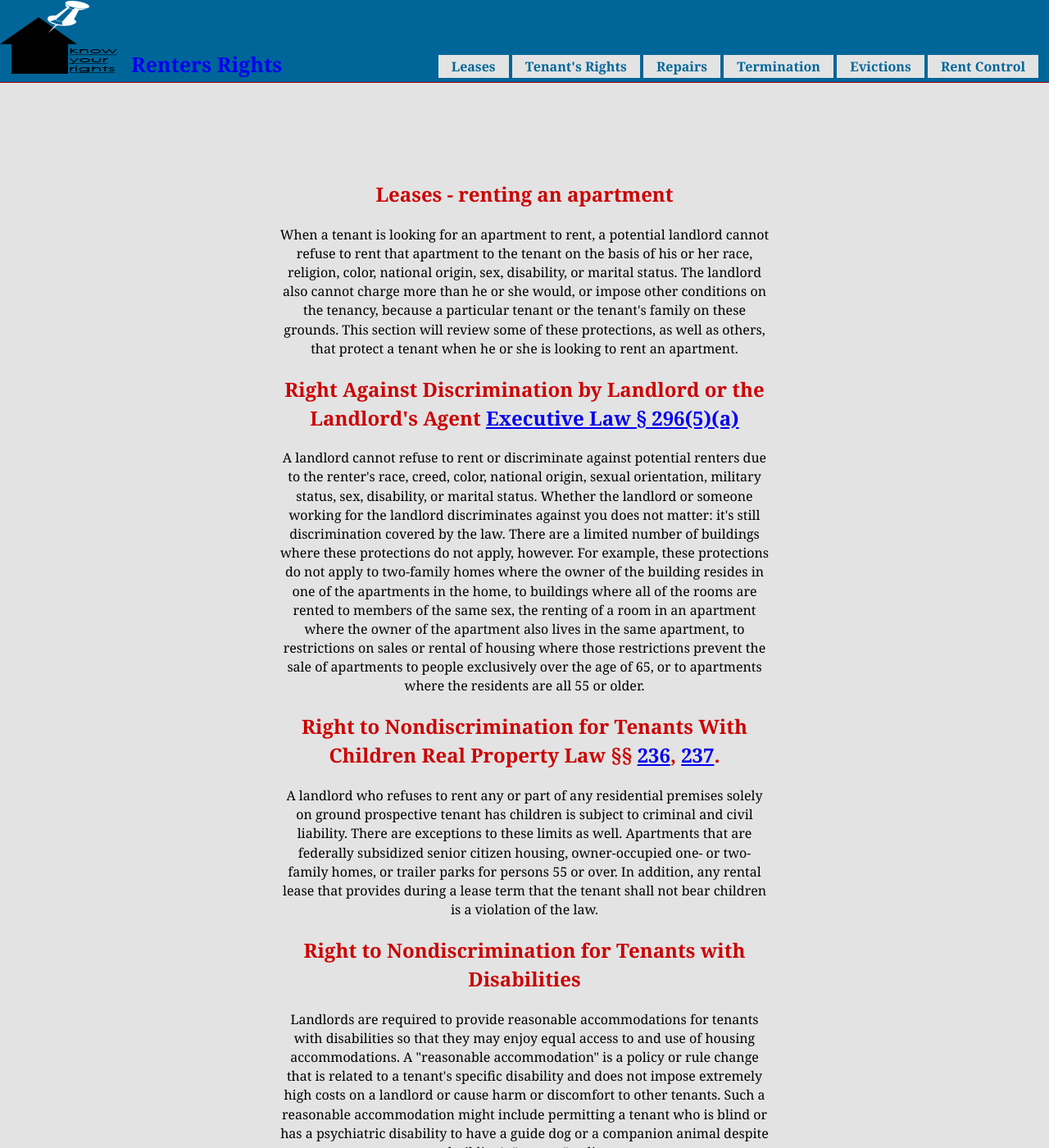
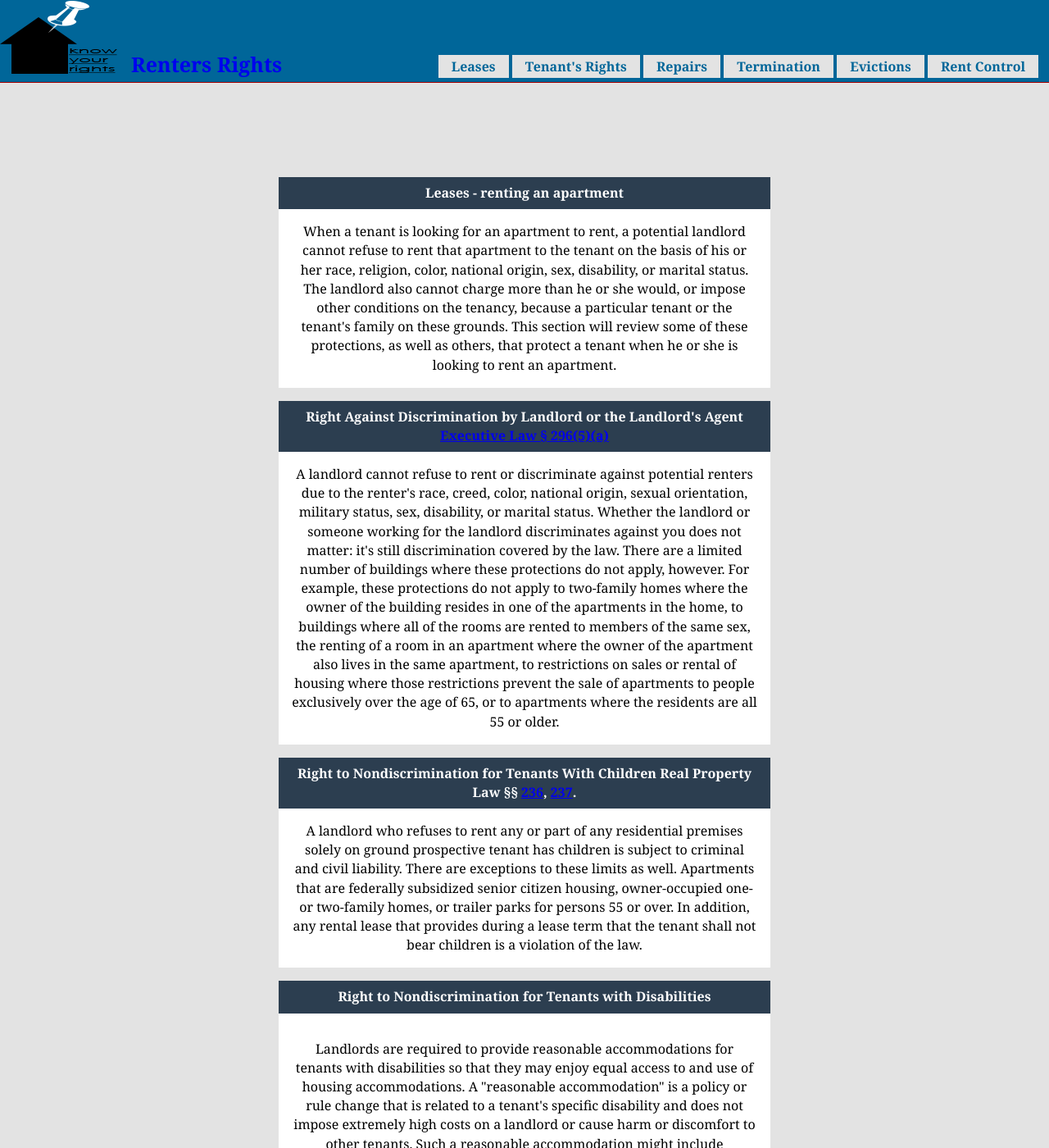
Before and after one commit to iinf362/team4, a Jekyll site: the page built from leases.html, in a window 1280 px wide and 1400 px high. Shown: the whole window at 82% size. Built offline with Jekyll 4.4.1, drawn with Linux system fonts in a browser that asks for light colours.

Commit message:
updated css, added js

```diff
--- a/css/main.css
+++ b/css/main.css
@@ -198,6 +198,31 @@
 }
 
  /* this box keepts the three divs in place */
+ /* Drops */
+
+.drops {
+  margin-top: 1em;
+  margin-bottom: 1em;
+}
+.drop {
+  margin-bottom: 1em;
+  background: white;
+}
+
+.drop-title {
+  font-weight: bold;
+  background: #2c3e50;
+  color: white;
+  padding: 0.5em 1em;
+  cursor: pointer;
+}
+.drop-title:hover {
+  background: #34495e;
+}
+.drop-content {
+  padding: 1em;
+}
+
 
 .box {
  max-width:1360px;
--- a/leases.html
+++ b/leases.html
@@ -7,34 +7,44 @@
 
 <div class="container">
         <div class="content">
-  <h2>Leases - renting an apartment</h2>
+<div class="drops">
+	<div class="drop">
+  <div class="drop-title">Leases - renting an apartment</div>
 
-<p>When a tenant is looking for an apartment to rent, a potential landlord cannot refuse to rent that apartment to the tenant on the basis of his or her race, religion, color, national origin, sex, disability, or marital status. The landlord also cannot charge more than he or she would, or impose other conditions on the tenancy, because a particular tenant or the tenant's family on these grounds. This section will review some of these protections, as well as others, that protect a tenant when he or she is looking to rent an apartment.</p>
+<div class="drop-content">When a tenant is looking for an apartment to rent, a potential landlord cannot refuse to rent that apartment to the tenant on the basis of his or her race, religion, color, national origin, sex, disability, or marital status. The landlord also cannot charge more than he or she would, or impose other conditions on the tenancy, because a particular tenant or the tenant's family on these grounds. This section will review some of these protections, as well as others, that protect a tenant when he or she is looking to rent an apartment.</div>
+	</div>
+	<div class="drop">
+  <div class="drop-title">Right Against Discrimination by Landlord or the Landlord's Agent  <a href="http://public.leginfo.state.ny.us/LAWSSEAF.cgi?QUERYDATA=EXC296">Executive Law § 296(5)(a)</a></div>
 
-<h2> Right Against Discrimination by Landlord or the Landlord's Agent  <a href="http://public.leginfo.state.ny.us/LAWSSEAF.cgi?QUERYDATA=EXC296">Executive Law § 296(5)(a)</a></h2>
+<div class="drop-content">A landlord cannot refuse to rent or discriminate against potential renters due to the renter's race, creed, color, national origin, sexual orientation, military status, sex, disability, or marital status. Whether the landlord or someone working for the landlord discriminates against you does not matter: it's still discrimination covered by the law. There are a limited number of buildings where these protections do not apply, however.  For example, these protections do not apply to two-family homes where the owner of the building resides in one of the apartments in the home, to buildings where all of the rooms are rented to members of the same sex, the renting of a room in an apartment where the owner of the apartment also lives in the same apartment, to restrictions on sales or rental of housing where those restrictions prevent the sale of apartments to people exclusively over the age of 65, or to apartments where the residents are all 55 or older.</div>
+	</div>
+	<div class="drop">
+<div class="drop-title">Right to Nondiscrimination for Tenants With Children Real Property Law §§ <a href="http://public.leginfo.state.ny.us/LAWSSEAF.cgi?QUERYDATA=RPP236)">236</a>, <a href="http://public.leginfo.state.ny.us/LAWSSEAF.cgi?QUERYDATA=RPP237">237</a>.</div>
 
-<p>A landlord cannot refuse to rent or discriminate against potential renters due to the renter's race, creed, color, national origin, sexual orientation, military status, sex, disability, or marital status. Whether the landlord or someone working for the landlord discriminates against you does not matter: it's still discrimination covered by the law. There are a limited number of buildings where these protections do not apply, however.  For example, these protections do not apply to two-family homes where the owner of the building resides in one of the apartments in the home, to buildings where all of the rooms are rented to members of the same sex, the renting of a room in an apartment where the owner of the apartment also lives in the same apartment, to restrictions on sales or rental of housing where those restrictions prevent the sale of apartments to people exclusively over the age of 65, or to apartments where the residents are all 55 or older.</p>
+<div class="drop-content">A landlord who refuses to rent any or part of any residential premises solely on ground prospective tenant has children is subject to criminal and civil liability. There are exceptions to these limits as well. Apartments that are federally subsidized senior citizen housing, owner-occupied one- or two-family homes, or trailer parks for persons 55 or over.  In addition, any rental lease that provides during a lease term that the tenant shall not bear children is a violation of the law.</div>
+</div>
+<div class="drop">
+<div class="drop-title">Right to Nondiscrimination for Tenants with Disabilities</div>
+<div class="drop-content">
+<p>Landlords are required to provide reasonable accommodations for tenants with disabilities so that they may enjoy equal access to and use of housing accommodations. A "reasonable accommodation" is a policy or rule change that is related to a tenant's specific disability and does not impose extremely high costs on a landlord or cause harm or discomfort to other tenants. Such a reasonable accommodation might include permitting a tenant who is blind or has a psychiatric disability to have a guide dog or a companion animal despite a building's "no pets" policy.</p>
 
-<h2>Right to Nondiscrimination for Tenants With Children Real Property Law §§ <a href="http://public.leginfo.state.ny.us/LAWSSEAF.cgi?QUERYDATA=RPP236)">236</a>, <a href="http://public.leginfo.state.ny.us/LAWSSEAF.cgi?QUERYDATA=RPP237">237</a>.</h2>
-
-<p>A landlord who refuses to rent any or part of any residential premises solely on ground prospective tenant has children is subject to criminal and civil liability. There are exceptions to these limits as well. Apartments that are federally subsidized senior citizen housing, owner-occupied one- or two-family homes, or trailer parks for persons 55 or over.  In addition, any rental lease that provides during a lease term that the tenant shall not bear children is a violation of the law.</p>
-
-<h2>Right to Nondiscrimination for Tenants with Disabilities</h2>
-
-<p>Landlords are required to provide reasonable accommodations for tenants with disabilities so that they may enjoy equal access to and use of housing accommodations. A "reasonable accommodation" is a policy or rule change that is related to a tenant's specific disability and does not impose extremely high costs on a landlord or cause harm or discomfort to other tenants. Such a reasonable accommodation might include permitting a tenant who is blind or has a psychiatric disability to have a guide dog or a companion animal despite a building's "no pets" policy.</p>
 
 <p>Additionally, a landlord may not refuse to permit, at the expense of the disabled tenant, reasonable structural modifications of existing premises occupied by the tenant, if such modifications may be necessary to afford the tenant full use of the premises. Such modifications may include building a ramp or installing grab bars in the bathroom. However, the landlord may require the tenant to agree to restore the interior of the premises to the condition that existed before the modification.</p>
 
 <p>Tenants with disabilities who need accommodations should notify their landlord and request the necessary accommodations. Though such a request is not required to be in writing, it is often helpful should any dispute arise about the landlord's obligation and whether the tenant gave notice to the landlord of the request for the modification. A landlord may request documentation from a health care professional attesting to the disability. A tenant with a disability who thinks a landlord has unreasonably refused a reasonable accommodation request should contact the U.S. Department of Housing and Urban Development (HUD).</p>
-
-<h2>Right to Nondiscrimination for Tenants With Pets</h2>
-
+</div>
+</div>
+<div class="drop">
+<div class="drop-title">Right to Nondiscrimination for Tenants With Pets</div>
+<div class="drop-content">
 <p>Tenants may keep pets in their apartments unless their lease specifically prohibits it. Landlords may be able to evict tenants who violate a lease provision prohibiting pets. In multiple dwellings in New York City and Westchester County, a no-pet lease clause is deemed waived where a tenant "openly and notoriously" kept a pet for at least three months and the owner of the building or the owner's agent had knowledge of this fact. However, this protection does not apply to public housing or where the animal causes damage, is a nuisance, or substantially interferes with other tenants.</p>
 
 <p>Tenants who are visually or hearing impaired are permitted to have guide dogs or service dogs regardless of a no-pet clause in their lease. Also, tenants with a chronic mental illness are permitted to have emotional assistance animals. NY Civil Rights Law § 47.</p>
-
-<h2>If You Feel You Have Been Discriminated Against</h2>
-
+</div>
+</div>
+<div class="drop">
+<div class="drop-title">If You Feel You Have Been Discriminated Against</div>
+<div class="drop-content">
 <p>If you are a victim of housing discrimination, you may have several legal remedies, including:</p>
 
 <ul>
@@ -59,15 +69,19 @@
 <li>Private attorneys. You may be able to hire a private attorney to take legal action against a landlord who has discriminated against you. For the names of attorneys who specialize in housing discrimination cases, call your county bar association or an attorney referral service.</li>
 
 </ul>
-
-<h2>RENT CHARGES</h2>
-
+</div>
+</div>
+<div class="drop">
+<div class="drop-title">RENT CHARGES</div>
+<div class="drop-content">
 <p>When an apartment is not rent regulated, a landlord is free to charge any rent agreed upon by the landlord and tenant. If the apartment is subject to rent regulation, the law sets the initial rent and subsequent rent increases. To find out if your apartment is protected by rent regulations that cover certain parts of New York State, click HERE. [Rent Regulation Q and A]</p>
 
 <p>Maximum rent increases for apartments such to the rent stabilization law are set each year by the New York City Rent Guidelines Board.</p>
-
-<h2>RENT SECURITY DEPOSITS</h2>
-
+</div>
+</div>
+<div class="drop">
+<div class="drop-title">RENT SECURITY DEPOSITS</div>
+<div class="drop-content">
 <p>Most landlords will require tenants to give a security deposit to rent out an apartment. The security deposit is usually the equivalent of one month's rent. If a lease is renewed at a greater amount or the rent is increased during the term of the lease, the owner is permitted to collect additional money from the tenant in order to bring the security deposit up to the new monthly rent. A landlord may use the security deposit as a reimbursement for the reasonable cost of repairs beyond normal wear and tear on the apartment, if the tenant damages the apartment, or a reimbursement for any unpaid rent.</p>
 
 <p>The landlord must return the security deposit, less any lawful deduction, to the tenant at the end of the lease or within a reasonable time thereafter. (See "Ending the Landlord-Tenant Relationship.") The landlord is obligated to return the security deposit whether or not the tenant asks for its return. To avoid any disputes, the tenant should thoroughly inspect the apartment with the landlord before moving in and document any pre-existing conditions that need repair. Upon vacating, the tenant should leave the apartment in clean condition, removing all personal belongings and trash from the apartment.</p>
@@ -77,6 +91,9 @@
 <p>Landlords are entitled to collect annual administrative expenses of one percent of the deposit. All other interest earned on the deposits belongs to the tenants. Tenants must be given the option of having this interest paid to them annually, applied to rent, or paid at the end of the lease term. If the building has fewer than six apartments, a landlord who voluntarily places the security deposits in an interest bearing bank account must also follow these rules. For more on security deposits see "Ending the Landlord-Tenant Relationship."</p>
 
 <p>It is illegal for any person to require a prospective tenant to pay a bonus- commonly called "key money"- above the lawful rent and security deposit, for preference in renting a vacant apartment. Key money is not to be confused with fees that may be legally charged by a licensed real estate broker. Penal Law § 180.55.</p>
+</div>
+</div>
+</div>
 
 </div>
 
```
Also changed, not shown: js/dropmenus.js (added, +17 -0 lines).
